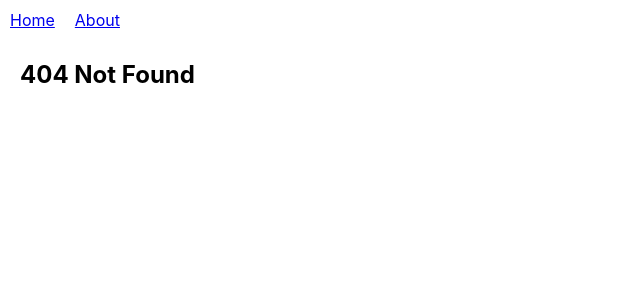
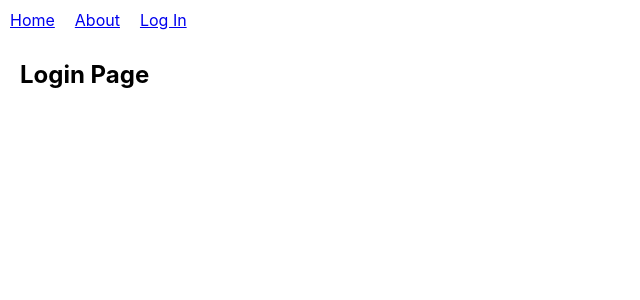
Before and after one commit to HelloTakako/drawing-app, a React (Create React App) app in the folder drawing-client/: page /Login in a window 1280 px wide. Before the commit this address had no page. Shown: the top 300 px of the page, without its empty margins (0-640 px from the left). Built offline with nearby package versions, Linux system fonts and the light colour scheme.

Commit message:
add: login page

```diff
--- a/drawing-client/src/components/App.js
+++ b/drawing-client/src/components/App.js
@@ -1,5 +1,5 @@
 import React, {Component} from 'react';
-import {HomePage, AboutPage, NotFoundPage} from './pages';
+import {HomePage, AboutPage, LoginPage, NotFoundPage} from './pages';
 import {NavBar} from './NavBar';
 import {
   BrowserRouter as Router,
@@ -17,6 +17,7 @@ class App extends Component {
           <Switch>
             <Route exact path="/" component={HomePage} />
             <Route exact path="/About" component={AboutPage} />
+            <Route exact path="/Login" component={LoginPage} />
             <Route component={NotFoundPage}/>
           </Switch>
         </div>
--- a/drawing-client/src/components/NavBar.js
+++ b/drawing-client/src/components/NavBar.js
@@ -10,7 +10,8 @@ function NavBar (props) {
       }}
     >
       <Link style={{marginRight: '20px'}} to="/">Home</Link>
-      <Link to="/about"> About</Link>
+      <Link style={{marginRight: '20px'}} to="/about"> About</Link>
+      <Link to="/login"> Log In</Link>
 
     </nav>
   );
--- /dev/null
+++ b/drawing-client/src/components/pages/LoginPage.js
@@ -0,0 +1,20 @@
+import React from 'react';
+import { useEffect } from 'react';
+
+function LoginPage (props) {
+  useEffect(() => {
+    document.title = `Login - Eduardo Muramoto`;
+  });
+
+
+  return (
+    <main
+      className='LoginPage'
+      style={{padding: '0 20px'}}
+    >
+      <h2>Login Page</h2>
+    </main>
+  );
+}
+
+export {LoginPage};
--- a/drawing-client/src/components/pages/index.js
+++ b/drawing-client/src/components/pages/index.js
@@ -3,3 +3,4 @@
 export * from './NotFoundPage';
 export * from './HomePage';
 export * from './AboutPage';
+export * from './LoginPage';
```
